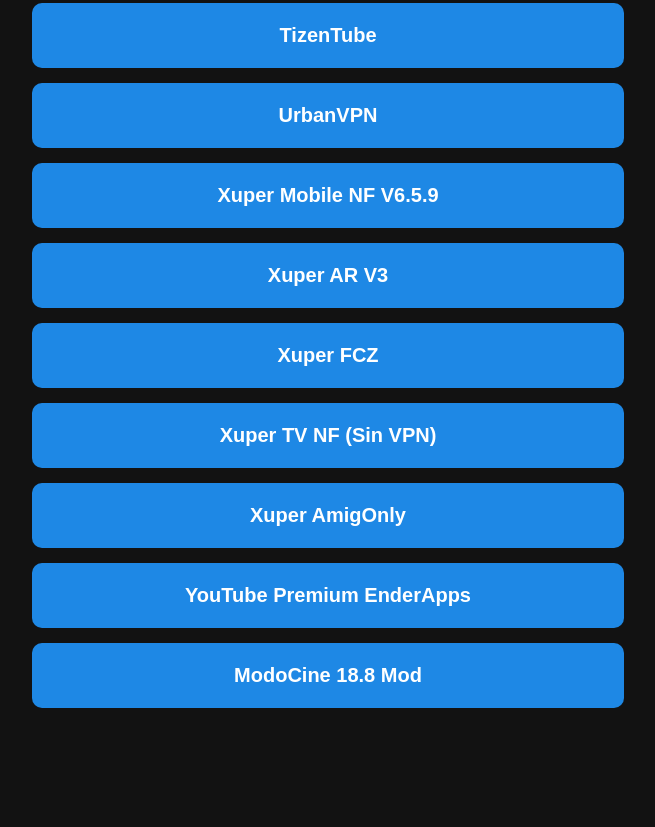
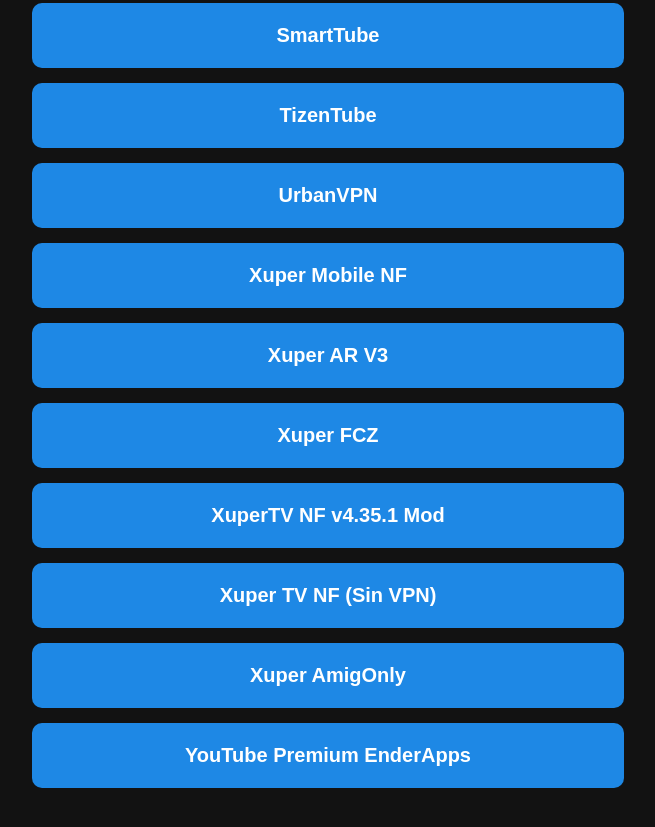
Before and after one commit to stuhyb1976-XUP/TV-Box, a plain HTML site: page index.html in a window 1280 px wide. Shown: the part 833-1660 px from the top of the page, without its empty margins (312-967 px from the left). Before the commit the page ends 1584 px from the top, so only its background shows below. Drawn offline with Linux system fonts and the light colour scheme.

Commit message:
Update index.html

```diff
--- a/index.html
+++ b/index.html
@@ -46,6 +46,7 @@
   <a href="https://github.com/stuhyb1976-XUP/TV-Box/releases/download/v1.0/LDPlayer9_ens_1001_ld.exe" class="btn">LDPlayer 9 (Para PC)</a>
   <a href="https://github.com/stuhyb1976-XUP/TV-Box/releases/download/v1.0/Magma.Premium.apk" class="btn">Magma Premium</a>
   <a href="https://github.com/stuhyb1976-XUP/TV-Box/releases/download/v1.0/Magma_MACHOMILLER.apk" class="btn">Magma Machomiller</a>
+  <a href="https://github.com/stuhyb1976-XUP/TV-Box/releases/download/v1.0/ModoCine-18.8-ModByNF.apk" class="btn">ModoCine 18.8 Mod</a>
   <a href="https://github.com/stuhyb1976-XUP/TV-Box/releases/download/v1.0/ProtonVPN-Tv-ModByNF.apk" class="btn">ProtonVPN TV Mod</a>
   <a href="https://github.com/stuhyb1976-XUP/TV-Box/releases/download/v1.0/Saltamontes-Public-v1.8.1.apk" class="btn">Saltamontes Public v1.8.1</a>
   <a href="https://github.com/stuhyb1976-XUP/TV-Box/releases/download/v1.0/SaltamontesLite-v1.1.0.apk" class="btn">Saltamontes Lite v1.1.0</a>
@@ -53,12 +54,13 @@
   <a href="https://github.com/stuhyb1976-XUP/TV-Box/releases/download/v1.0/SmartTube_31.94.apk" class="btn">SmartTube</a>
   <a href="https://github.com/stuhyb1976-XUP/TV-Box/releases/download/v1.0/TizenTube_2.0.2.apk" class="btn">TizenTube</a>
   <a href="https://github.com/stuhyb1976-XUP/TV-Box/releases/download/v1.0/UrbanVPN.apk" class="btn">UrbanVPN</a>
-  <a href="https://github.com/stuhyb1976-XUP/TV-Box/releases/download/v1.0/Xuper.Mobile.NF.V6.5.9.apk" class="btn">Xuper Mobile NF V6.5.9</a>
+  <a href="https://github.com/stuhyb1976-XUP/TV-Box/releases/download/v1.0/Xuper.Mobile.NF.V6.5.9.apk" class="btn">Xuper Mobile NF</a>
   <a href="https://github.com/stuhyb1976-XUP/TV-Box/releases/download/v1.0/XuperARV3ByNetxxus.apk" class="btn">Xuper AR V3</a>
   <a href="https://github.com/stuhyb1976-XUP/TV-Box/releases/download/v1.0/XuperFCZ-5.2.0.apk" class="btn">Xuper FCZ</a>
+  <a href="https://github.com/stuhyb1976-XUP/TV-Box/releases/download/v1.0/XuperTv-NF-v4.35.1-ModByNF.apk" class="btn">XuperTV NF v4.35.1 Mod</a>
   <a href="https://github.com/stuhyb1976-XUP/TV-Box/releases/download/v1.0/XuperTV_NF_4.35.1-SinVPN.apk" class="btn">Xuper TV NF (Sin VPN)</a>
   <a href="https://github.com/stuhyb1976-XUP/TV-Box/releases/download/v1.0/Xuper_AmigOnly_2.0.apk" class="btn">Xuper AmigOnly</a>
   <a href="https://github.com/stuhyb1976-XUP/TV-Box/releases/download/v1.0/Youtube.Premium_EnderApps.19.de.Agosto.apk" class="btn">YouTube Premium EnderApps</a>
-  <a href="https://github.com/stuhyb1976-XUP/TV-Box/releases/download/v1.0/ModoCine-18.8-ModByNF.apk" class="btn">ModoCine 18.8 Mod</a>
+
 </body>
 </html>
```
